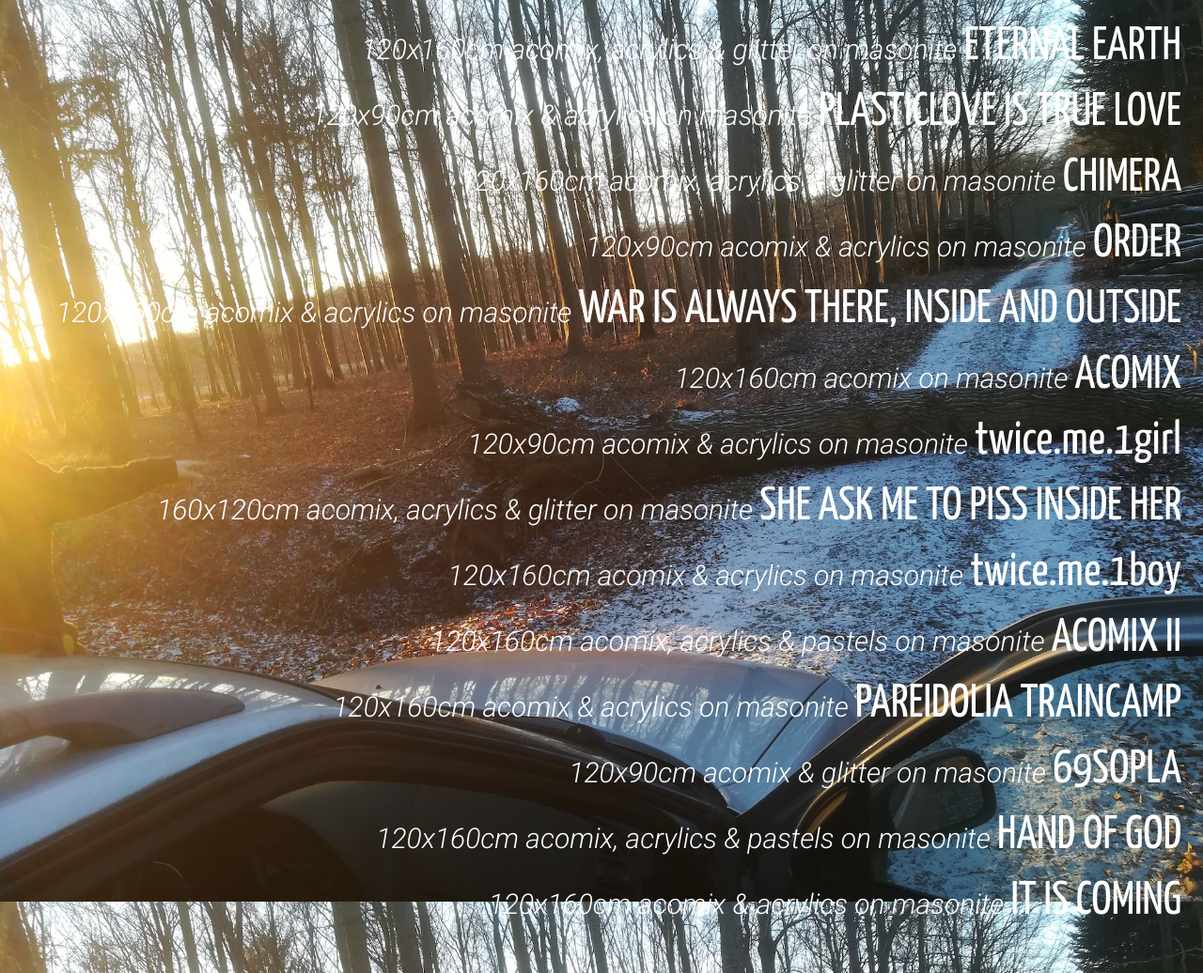
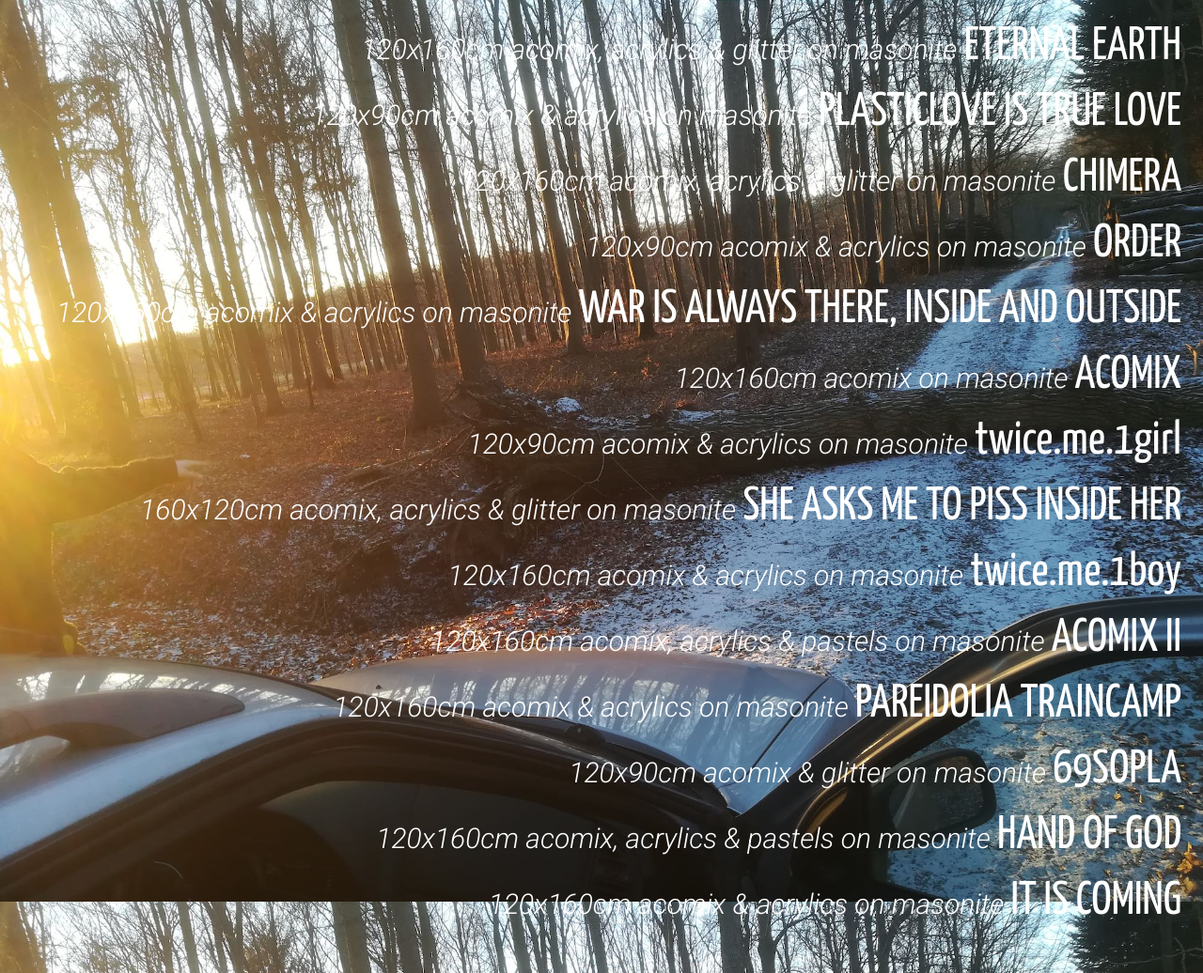
Before and after one commit to thematerial/thematerial, a website: page deadpaintings/explore.html in a window 1280 px wide. Shown: the whole page at 94% size. Drawn offline with nearby package versions, Linux system fonts and the light colour scheme.

Commit message:
Add files via upload

```diff
--- a/deadpaintings/explore.html
+++ b/deadpaintings/explore.html
@@ -187,7 +187,7 @@ p1,p2,p3,p4,p5,p6,p7,p8,p9,p10,p11,p12,p13,p14{
     </p>
       <img src="72ofme1girl.jpg" id="twotimesme" class="e7"/>
   <p style="text-align:right;"> 160x120cm acomix, acrylics & glitter on masonite
-      <p8 id="p8" onclick="myFunction()">SHE ASK ME TO PISS INSIDE HER</p8>
+      <p8 id="p8" onclick="myFunction()">SHE ASKS ME TO PISS INSIDE HER</p8>
     </p>
       <img src="8sheaskmetopissinsideher.jpg" id="watersports" class="e8"/>
   <p style="text-align:right;"> 120x160cm acomix & acrylics on masonite
```
